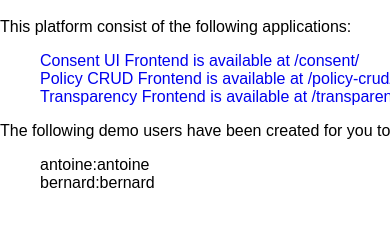
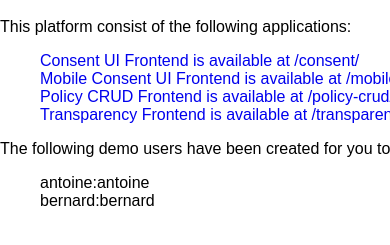
Before and after one commit to specialprivacy/demonstrator-dispatcher, a plain HTML site: page landingpage/index.html in a window 390 px wide. Shown: the part 163-408 px from the top of the page. Drawn offline with Linux system fonts and the light colour scheme.

Commit message:
Add link to mobile frontend to the landingpage

```diff
--- a/landingpage/index.html
+++ b/landingpage/index.html
@@ -67,6 +67,7 @@
       This platform consist of the following applications:
       <ul>
         <li><a href="/consent/">Consent UI Frontend is available at /consent/</a></li>
+        <li><a href="/mobile/">Mobile Consent UI Frontend is available at /mobile/</a></li>
         <li><a href="/policy-crud/">Policy CRUD Frontend is available at /policy-crud/</a></li>
         <li><a href="/transparency/">Transparency Frontend is available at /transparency/</a></li>
       </ul>
```
